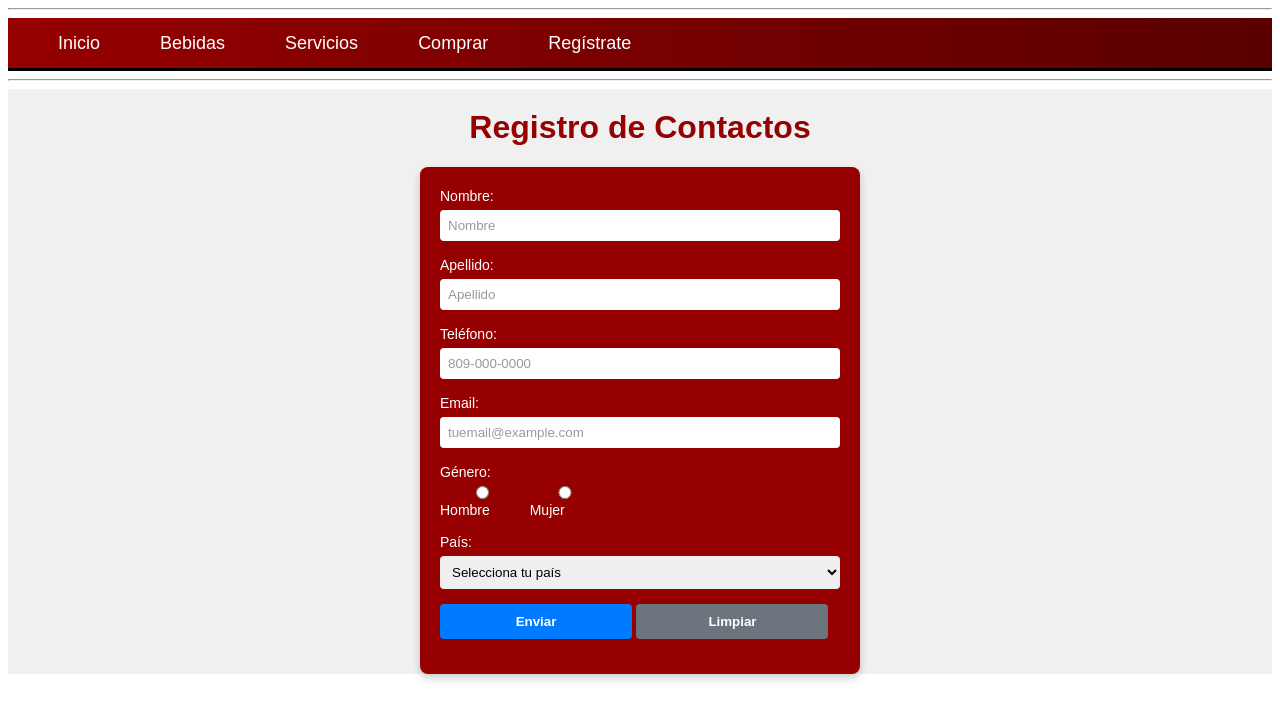
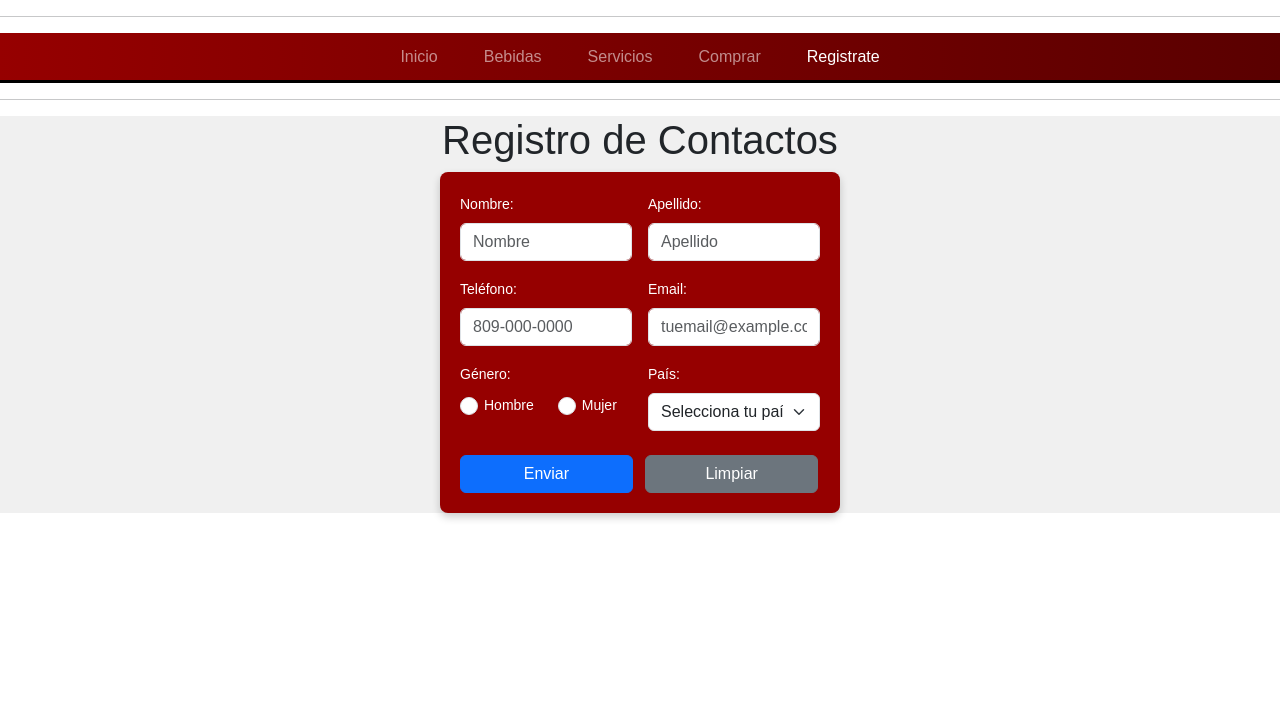
Before and after one commit to MarcosDVS/YojaDrinkWeb, a plain HTML site: page Registro.html in a window 1280 px wide. Drawn offline with nearby package versions, Linux system fonts and the light colour scheme.

Commit message:
Some changes

```diff
--- a/Registro.html
+++ b/Registro.html
@@ -7,55 +7,93 @@
     <title>Registro de Contactos</title>
     <link rel="stylesheet" href="css/EstiloRegistro.css">
     <link rel="stylesheet" href="css/EstiloMenu.css">
+    <link href="https://cdn.jsdelivr.net/npm/bootstrap@5.3.3/dist/css/bootstrap.min.css" rel="stylesheet">
+    <script src="https://cdn.jsdelivr.net/npm/bootstrap@5.3.3/dist/js/bootstrap.bundle.min.js"></script>
 </head>
 <body>
     <hr>
-    <nav>
-        <a href="index.html">Inicio</a>
-        <a href="bebidas.html">Bebidas</a>
-        <a href="servicios.html">Servicios</a>
-        <a href="conocenos.html">Comprar</a>
-        <a href="Registro.html">Regístrate</a>
+    <nav class="navbar navbar-expand-lg navbar-dark">
+        <div class="container-fluid">
+            <button class="navbar-toggler" type="button" data-bs-toggle="collapse" data-bs-target="#navbarNav" aria-controls="navbarNav" aria-expanded="false" aria-label="Toggle navigation">
+                <span class="navbar-toggler-icon"></span>
+            </button>
+            <div class="collapse navbar-collapse" id="navbarNav">
+                <ul class="navbar-nav mx-auto">
+                    <li class="nav-item">
+                        <a class="nav-link" href="index.html">Inicio</a>
+                    </li>
+                    <li class="nav-item">
+                        <a class="nav-link" href="bebidas.html">Bebidas</a>
+                    </li>
+                    <li class="nav-item">
+                        <a class="nav-link" href="servicios.html">Servicios</a>
+                    </li>
+                    <li class="nav-item">
+                        <a class="nav-link" href="conocenos.html">Comprar</a>
+                    </li>
+                    <li class="nav-item">
+                        <a class="nav-link active" href="Registro.html">Registrate</a>
+                    </li>
+                </ul>
+            </div>
+        </div>
     </nav>
     <hr>
     <div class="contain">
         <h1>Registro de Contactos</h1>
-        <form action="">
-            <div class="form-group">
-                <label for="nombre">Nombre:</label>
-                <input type="text" id="nombre" placeholder="Nombre" class="form-control" required/>
+        <form class="needs-validation" novalidate>
+            <div class="row g-3">
+                <!-- Nombre y Apellido en la misma fila -->
+                <div class="col-md-6">
+                    <label for="nombre" class="form-label">Nombre:</label>
+                    <input type="text" class="form-control" id="nombre" placeholder="Nombre" required>
                 </div>
-            <div class="form-group">
-                <label for="apellido">Apellido:</label>
-                <input type="text" id="apellido" placeholder="Apellido" class="form-control" required/>
+                <div class="col-md-6">
+                    <label for="apellido" class="form-label">Apellido:</label>
+                    <input type="text" class="form-control" id="apellido" placeholder="Apellido" required>
                 </div>
-            <div class="form-group">
-                <label for="telefono">Teléfono:</label>
-                <input type="tel" id="telefono" placeholder="809-000-0000" class="form-control" required/>
+
+                <!-- Teléfono y Email en la misma fila -->
+                <div class="col-md-6">
+                    <label for="telefono" class="form-label">Teléfono:</label>
+                    <input type="tel" class="form-control" id="telefono" placeholder="809-000-0000" required>
                 </div>
-            <div class="form-group">
-                <label for="email">Email:</label>
-                <input type="email" id="email" placeholder="tuemail@example.com" class="form-control" required/>
+                <div class="col-md-6">
+                    <label for="email" class="form-label">Email:</label>
+                    <input type="email" class="form-control" id="email" placeholder="tuemail@example.com" required>
                 </div>
-            <div class="form-group">
-                <label>Género:</label>
-                <div class="checkbox-group">
-                    <label><input type="radio" name="genero" value="Hombre" required> Hombre</label>
-                    <label><input type="radio" name="genero" value="Mujer" required> Mujer</label>
+
+                <!-- Género -->
+                <div class="col-md-6">
+                    <label class="form-label">Género:</label>
+                    <div class="d-flex gap-4">
+                        <div class="form-check">
+                            <input class="form-check-input" type="radio" name="genero" id="hombre" value="Hombre" required>
+                            <label class="form-check-label" for="hombre">Hombre</label>
+                        </div>
+                        <div class="form-check">
+                            <input class="form-check-input" type="radio" name="genero" id="mujer" value="Mujer" required>
+                            <label class="form-check-label" for="mujer">Mujer</label>
                         </div>
                     </div>
-            <div class="form-group">
-                <label for="pais">País:</label>
-                <select id="pais" class="form-control" required>
+                </div>
+
+                <!-- País -->
+                <div class="col-md-6">
+                    <label for="pais" class="form-label">País:</label>
+                    <select class="form-select" id="pais" required>
                         <option value="">Selecciona tu país</option>
                         <option value="RD">República Dominicana</option>
                         <option value="PR">Puerto Rico</option>
                         <option value="HT">Haití</option>
                     </select>
                 </div>
-            <div class="form-group">
-                <button type="submit" class="btn-submit">Enviar</button>
-                <button type="reset" class="btn-reset">Limpiar</button>
+
+                <!-- Botones -->
+                <div class="col-12 mt-4">
+                    <button type="submit" class="btn btn-primary me-2">Enviar</button>
+                    <button type="reset" class="btn btn-secondary">Limpiar</button>
+                </div>
             </div>
         </form>
     </div>
```
Lines whose indentation alone changed are shown as unchanged.
